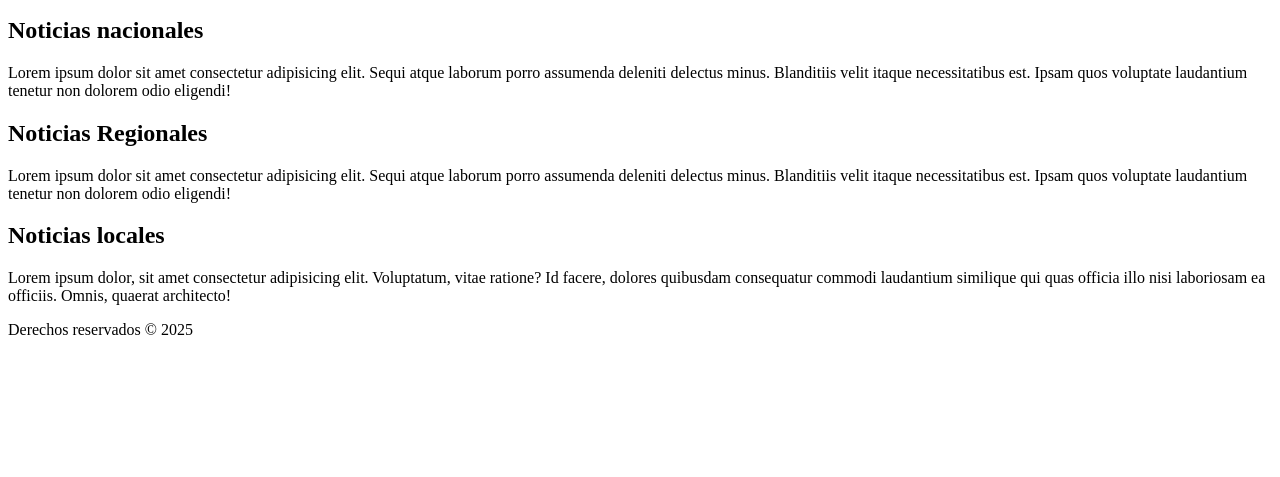
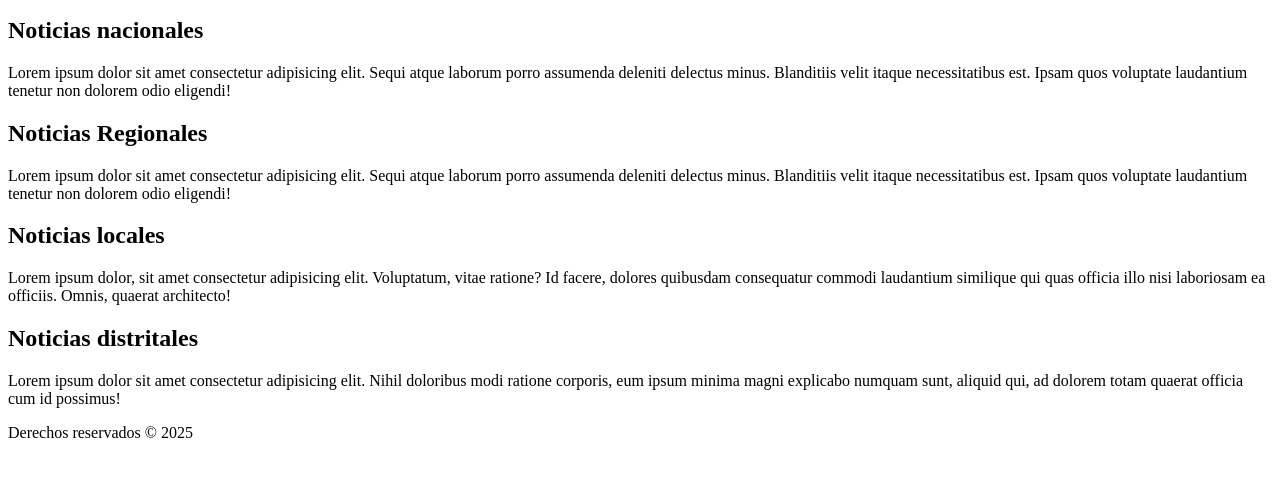
Before and after one commit to Yoyohik/WEB20252UNAMAD, a plain HTML site: page semana01/index.html in a window 1280 px wide. Shown: the part 203-680 px from the top of the page. Drawn offline with Linux system fonts and the light colour scheme.

Commit message:
Segunda carga en el repositorio

```diff
--- a/semana01/index.html
+++ b/semana01/index.html
@@ -47,6 +47,12 @@
                 Lorem ipsum dolor, sit amet consectetur adipisicing elit. Voluptatum, vitae ratione? Id facere, dolores quibusdam consequatur commodi laudantium similique qui quas officia illo nisi laboriosam ea officiis. Omnis, quaerat architecto!
             </div>
         </article>
+        <article>
+            <h2>Noticias distritales</h2>
+            <div>
+                Lorem ipsum dolor sit amet consectetur adipisicing elit. Nihil doloribus modi ratione corporis, eum ipsum minima magni explicabo numquam sunt, aliquid qui, ad dolorem totam quaerat officia cum id possimus!
+            </div>
+        </article>
     </main>
 
     <footer>
```
